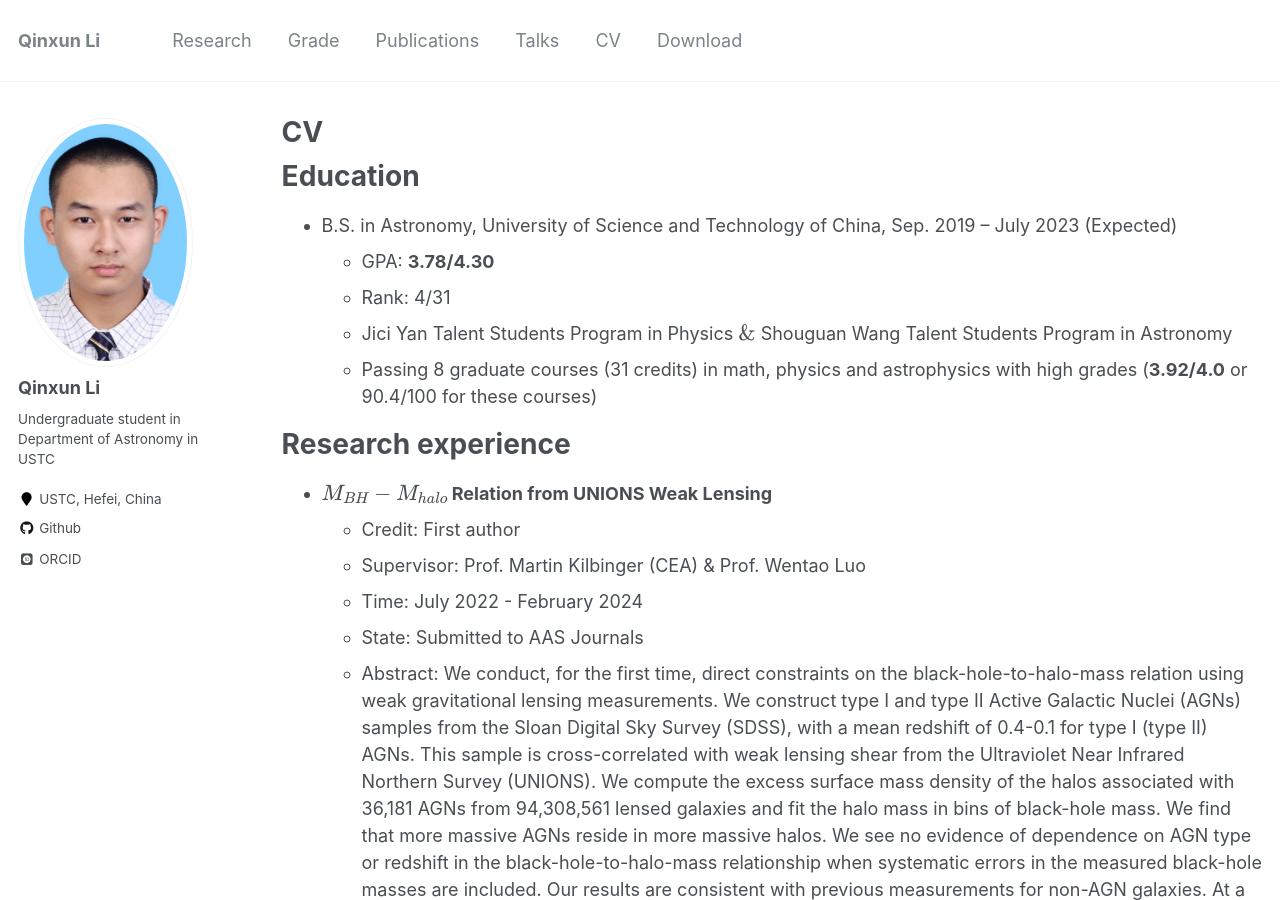
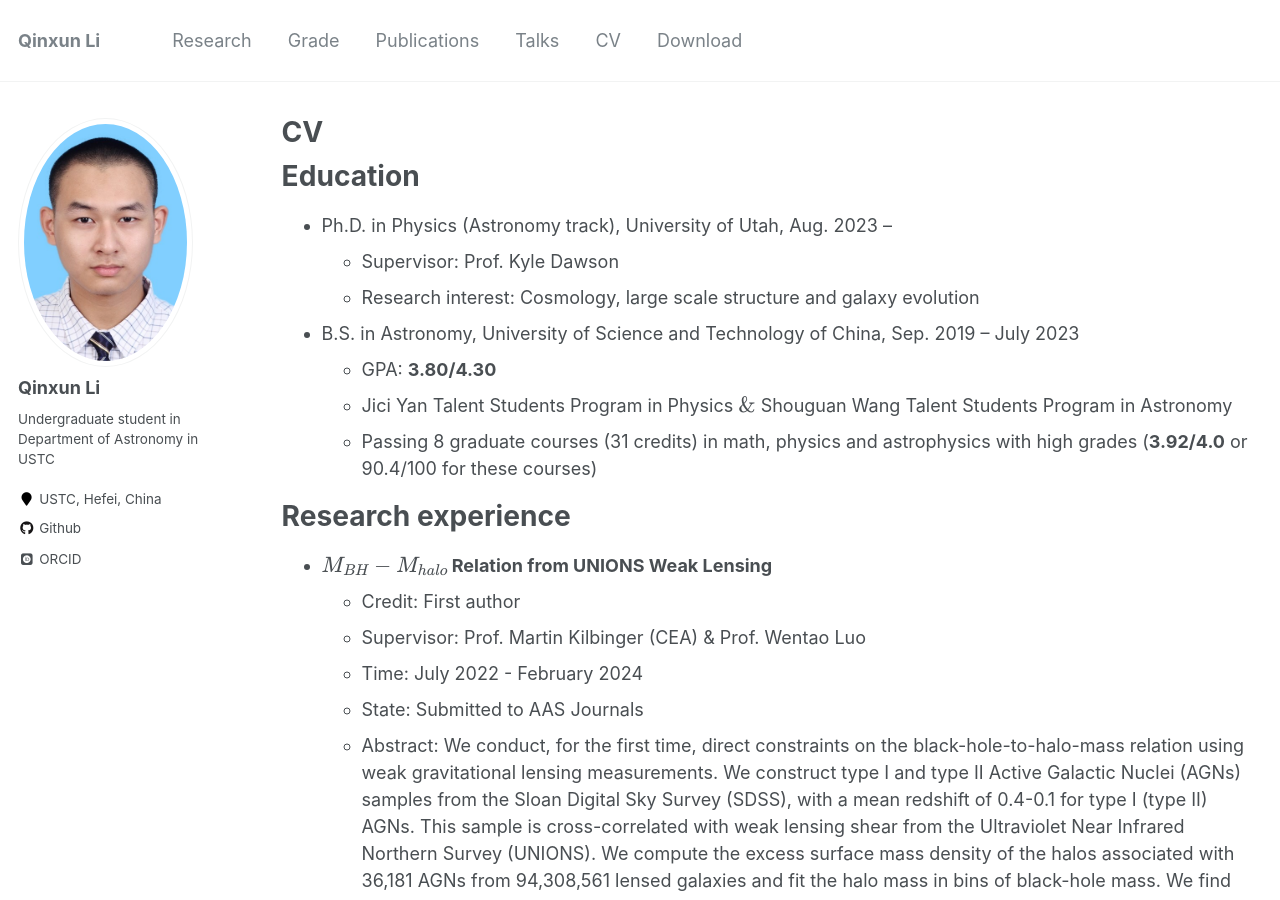
Before and after one commit to qxli2333/qxli2333.github.io, a Jekyll site: the page built from _pages/cv.md, in a window 1280 px wide and 900 px high. Built offline with Jekyll 4.4.1, drawn with Linux system fonts in a browser that asks for light colours; some web fonts are replaced; formulas are drawn with MathJax 3.

Commit message:
modified:   _pages/cv.md

```diff
--- a/_pages/cv.md
+++ b/_pages/cv.md
@@ -11,9 +11,12 @@ redirect_from:
 
 Education
 ======
-* B.S. in Astronomy, University of Science and Technology of China, Sep. 2019 -- July 2023 (Expected)
-  * GPA: **3.78/4.30**
-  * Rank: 4/31
+* Ph.D. in Physics (Astronomy track), University of Utah, Aug. 2023 --
+  * Supervisor: Prof. Kyle Dawson
+  * Research interest: Cosmology, large scale structure and galaxy evolution
+
+* B.S. in Astronomy, University of Science and Technology of China, Sep. 2019 -- July 2023
+  * GPA: **3.80/4.30**
   * Jici Yan Talent Students Program in Physics $\&$ Shouguan Wang Talent Students Program in Astronomy
   * Passing 8 graduate courses (31 credits) in math, physics and astrophysics with high grades (**3.92/4.0** or 90.4/100 for these courses)
 
```
